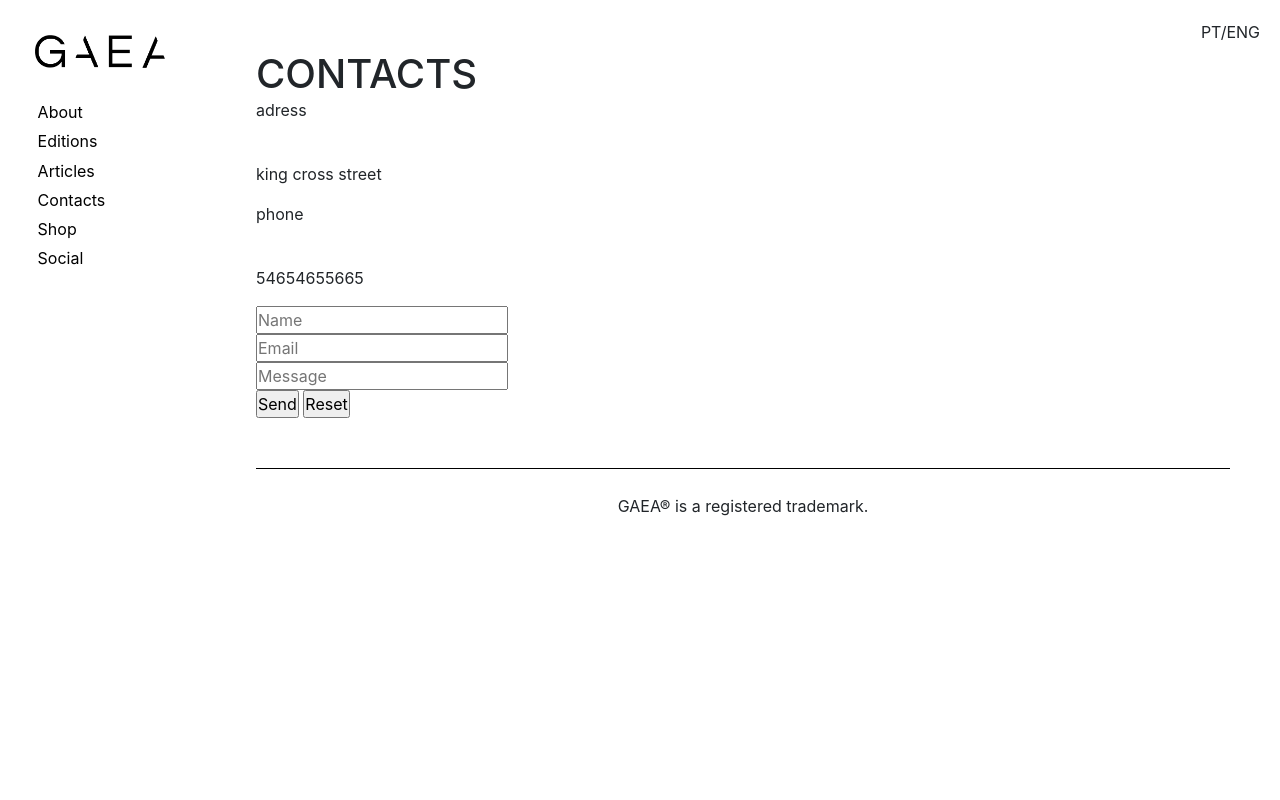
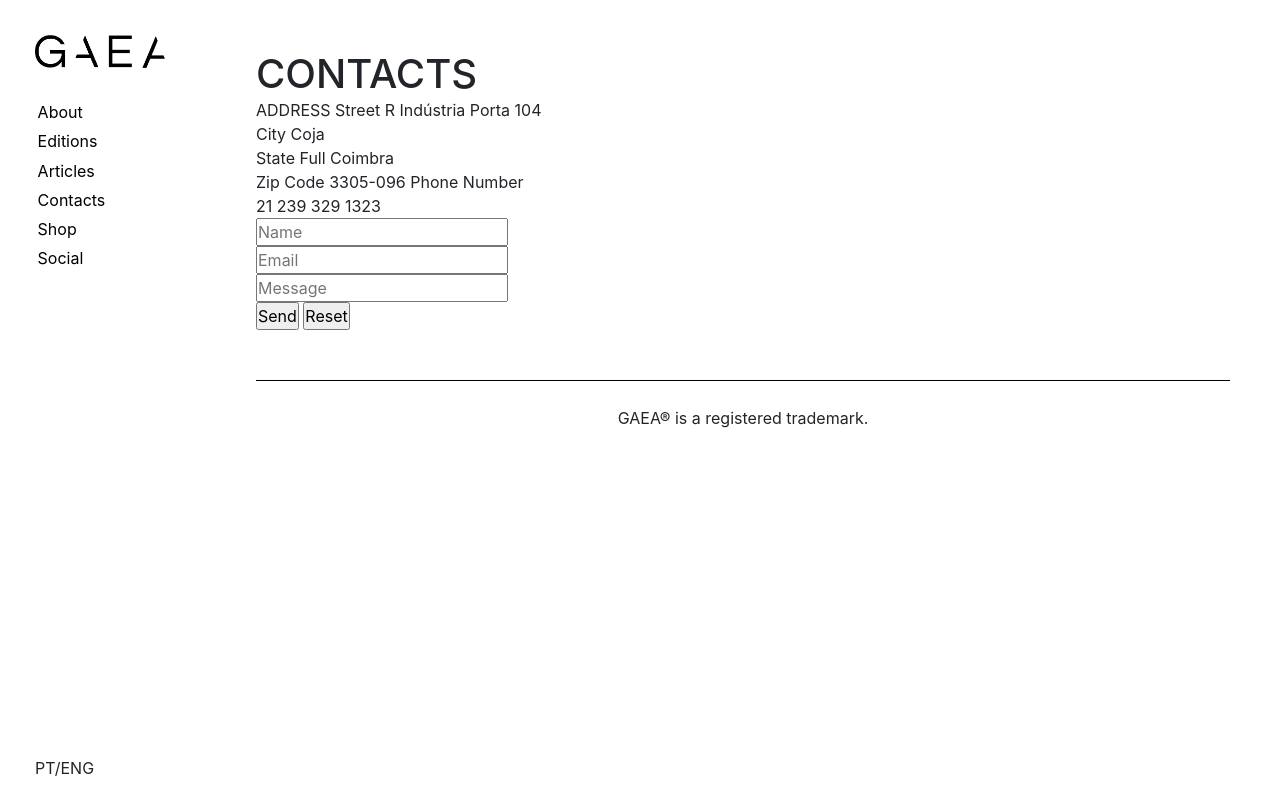
Before and after one commit to janjos96/Static-P3, a PHP site: page /contacts.php in a window 1280 px wide. Run offline with PHP 8.4, Linux system fonts and the light colour scheme; some libraries are stand-ins or nearby versions.

Commit message:
some changes

```diff
--- a/contacts.php
+++ b/contacts.php
@@ -7,17 +7,30 @@
 
 <?php include 'parts/navbar.php' ?>
 
-<div id="language"><a>PT</a>/<a>ENG</a></div>
+<!--<div id="language"><a>PT</a>/<a>ENG</a></div>-->
 
 <div class="contentarea">
 
 
     <h1 id="tit">CONTACTS</h1>
 
-    <p>adress</p></br>
-    <p>king cross street</p>
-    <p>phone</p></br>
-    <p>54654655665</p>
+    <div id="address">
+        ADDRESS
+
+        Street
+        R Indústria Porta 104 <br>
+        City
+        Coja<br>
+        State Full
+        Coimbra<br>
+        Zip Code
+        3305-096
+        Phone Number<br>
+        21 239 329 1323
+
+
+
+    </div>
 
     <form action="envia.php" method="POST">
         <input type="text" name="name" placeholder="Name" required><br>
--- a/css/main.css
+++ b/css/main.css
@@ -225,8 +225,11 @@ nav ul {
 #language{
     position: fixed;
     z-index: 2;
-    top:20px;
-    right: 20px;
+  /*  top:20px;
+    right: 20px;*/
+
+    bottom: 20px;
+    width: 100%
 }
 
 #imagemain{
--- a/parts/navbar.php
+++ b/parts/navbar.php
@@ -20,6 +20,7 @@ echo '<nav>
                 </ul>
             </div>
         </li>
+        <div id="language"><a>PT</a>/<a>ENG</a></div>
     </ul>
 
 </nav>';
```
Also changed, not shown: index.php (+10 -2 lines).
